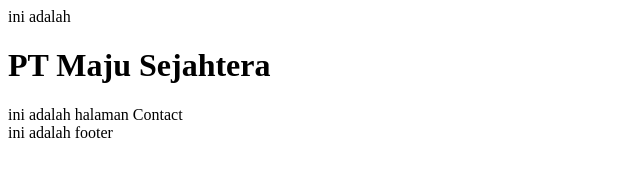
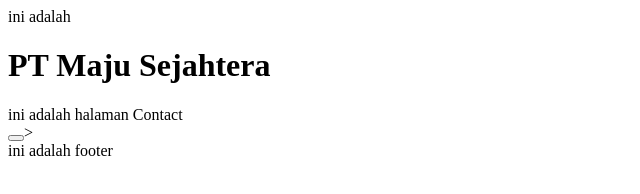
Before and after one commit to JayidJiddanKahfi/CompanyProfile, a plain HTML site: page contact-us.html in a window 1280 px wide. Shown: the whole page, without its empty margins (0-640 px from the left). Drawn offline with Linux system fonts and the light colour scheme.

Commit message:
Menghilangkan form dan menggantikanya dengan button

```diff
--- a/contact-us.html
+++ b/contact-us.html
@@ -14,7 +14,7 @@
 
     <H1>PT Maju Sejahtera</H1>
     <div> ini adalah halaman Contact</div>
-    <form action=""></form>
+    <button type=""></button>>
     <footer>ini adalah footer</footer>
 </body>
 
```
